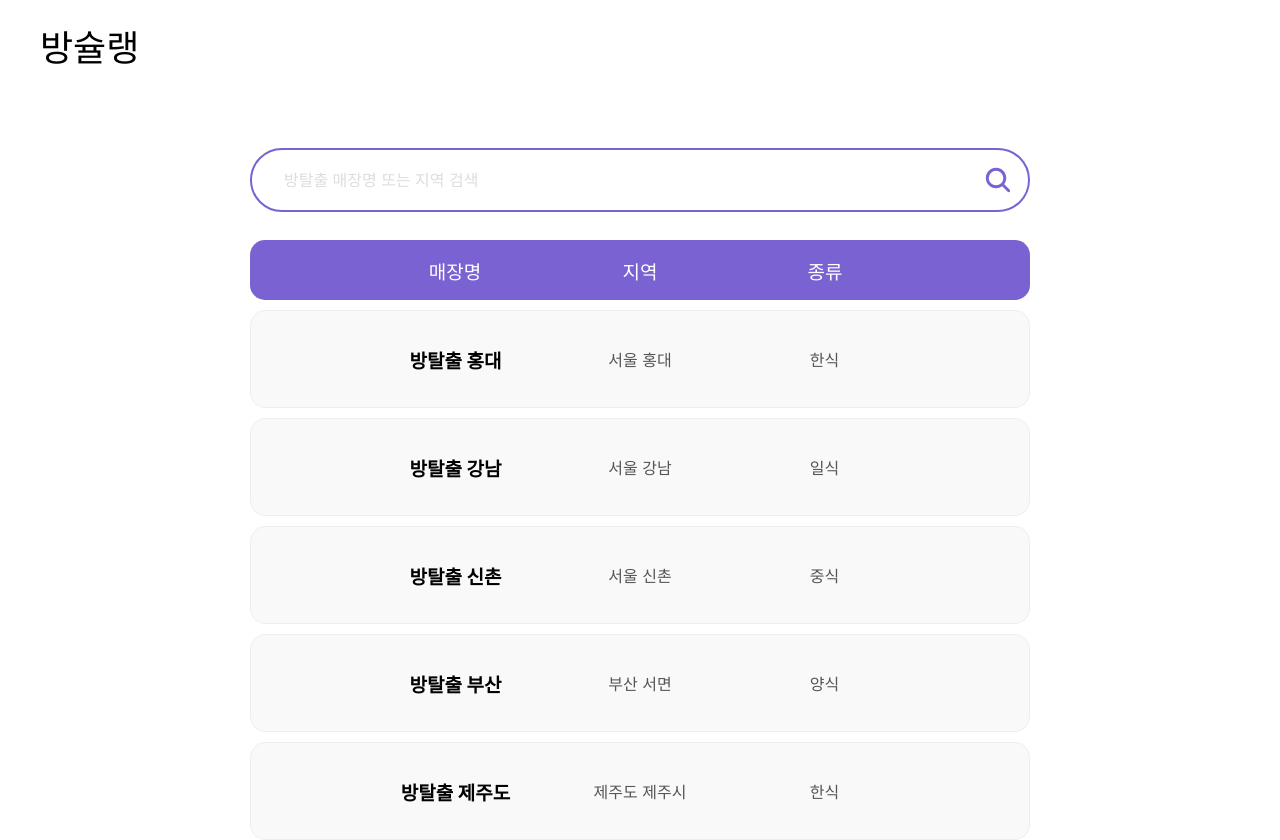
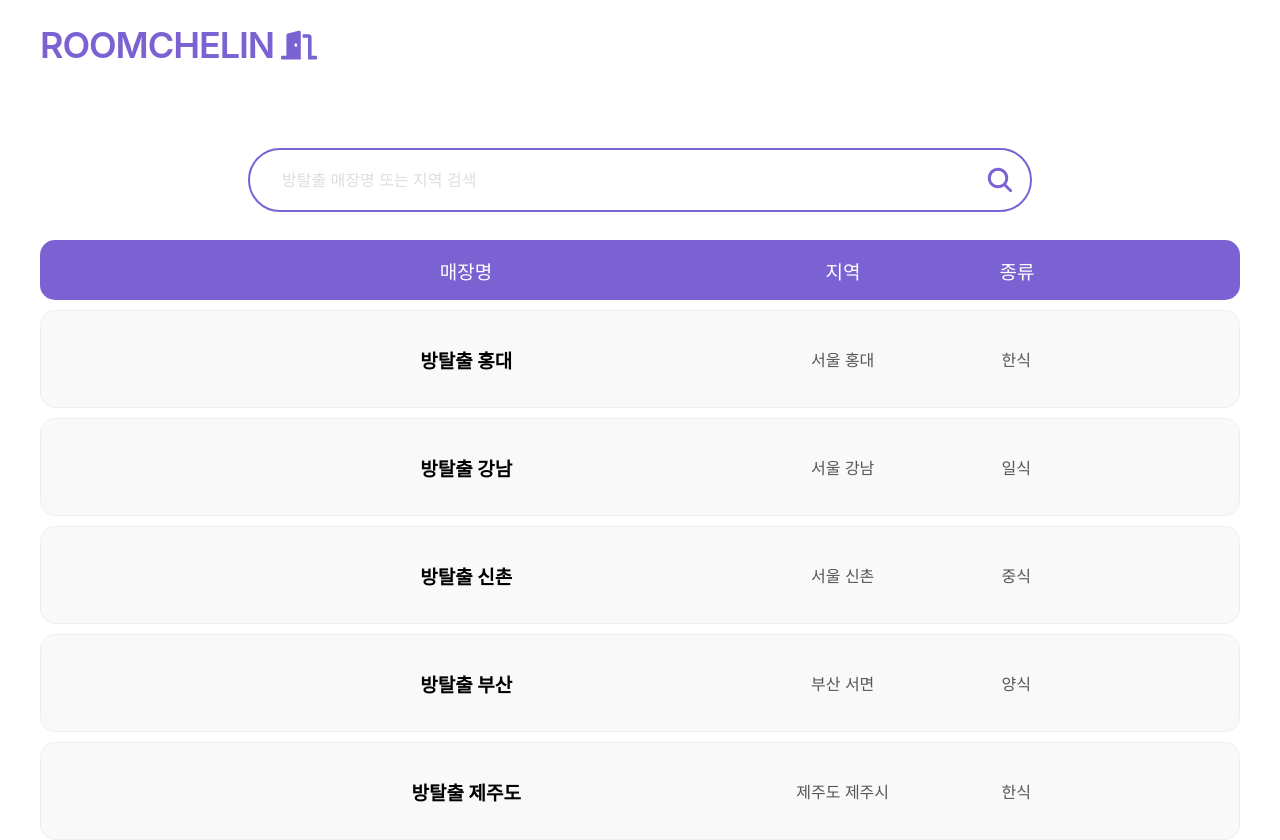
Before and after one commit to inin7674/Roomchelin, a React (Create React App) app in the folder roomchelin/: page / in a window 1280 px wide. Built offline with nearby package versions, Linux system fonts and the light colour scheme.

Commit message:
feat: Header 임시 로고 적용

```diff
--- a/roomchelin/src/assets/css/header.css
+++ b/roomchelin/src/assets/css/header.css
@@ -12,14 +12,17 @@ header {
     background-color: #fff;
 }
 .header-logo {
-    width: 200px;
+    width: 500px;
 }
 .header-logo a {
-    display: block;
+    display: flex;
+    align-items: center;
+    gap: 7px;
     transition: color 0.3s ease-in-out;
     text-transform: uppercase;
     font-size: 36px;
-    color: #000;
+    color: #7b62d2;
     text-decoration: none;
-    font-weight: 400;
+    font-weight: 600;
+    letter-spacing: -0.03em;
 }
--- a/roomchelin/src/components/layout/Category.jsx
+++ b/roomchelin/src/components/layout/Category.jsx
@@ -12,7 +12,7 @@ const Category = () => {
 }
 
 const CategoryContainer = styled.div`
-    max-width: 780px;
+    max-width: 1200px;
     width: 100%;
     margin: 30px auto 0;
     background-color: #7b62d2;
@@ -27,7 +27,10 @@ const CategoryContainer = styled.div`
     p {
         text-align: center;
         font-size: 19px;
-        width: 25%;
+        width: 15%;
+    }
+    p:first-child {
+        width: 50%;
     }
 `
 
--- a/roomchelin/src/components/layout/SearchResults.jsx
+++ b/roomchelin/src/components/layout/SearchResults.jsx
@@ -54,7 +54,7 @@ const ResultCard = ({ data }) => (
 // 스타일링
 const Container = styled.div`
   width: 100%;
-  max-width: 780px;
+  max-width: 1200px;
   margin: 0 auto;
 `;
 
@@ -83,13 +83,13 @@ const Card = styled.div`
   h3 {
     margin: 0;
     font-size: 19px;
-    width: 25%;
+    width: 50%;
   }
 
   p {
     font-size: 16px;
     color: #555;
-    width: 25%;
+    width: 15%;
   }
 
   &:hover {
--- a/roomchelin/src/components/layout/header/Header.jsx
+++ b/roomchelin/src/components/layout/header/Header.jsx
@@ -1,12 +1,14 @@
 import React from 'react';
 import '../../../assets/css/header.css';
+import { FaDoorOpen } from "react-icons/fa";
 
 const Header = () => {
     return(
         <header className='header'>
             <h1 className='header-logo'>
                 <a href="#">
-                    <span>방슐랭</span>
+                    <span>Roomchelin</span>
+                    <FaDoorOpen style={{ color: '#7b62d2', cursor: 'pointer' }}/>
                 </a>
             </h1>
         </header>
```
